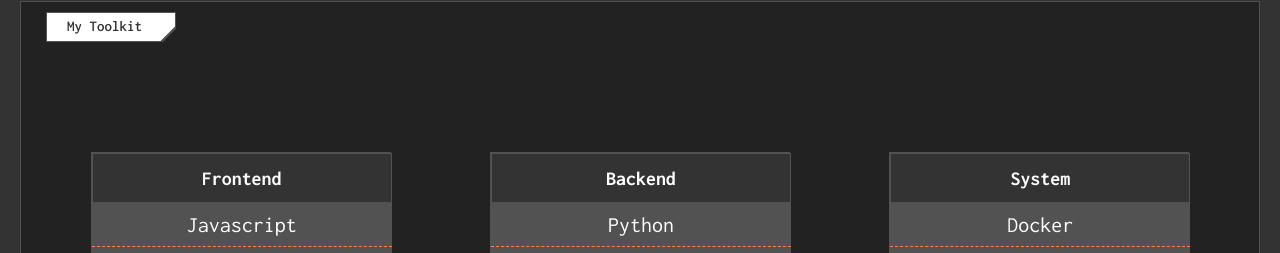
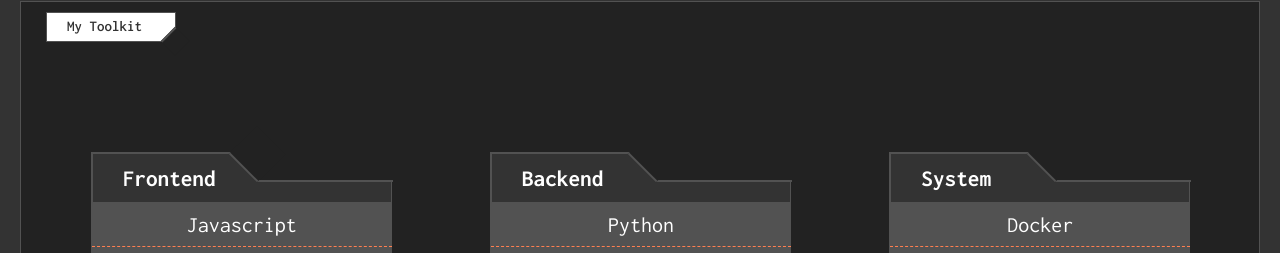
Before and after one commit to SlySkillet/scdotcom-mernV2, a React (Create React App) app in the folder frontend/: page / in a window 1280 px wide. Shown: the part 1599-1852 px from the top of the page. Built offline with nearby package versions, Linux system fonts and the light colour scheme; a web font is replaced by a local one.

Commit message:
style skill-boxes

```diff
--- a/frontend/src/components/home/home-styles.css
+++ b/frontend/src/components/home/home-styles.css
@@ -198,15 +198,57 @@ p.aboutme.aboutme2 {
   background-color: rgb(51, 51, 51);
   color: white;
   justify-self: center;
-  font-size: 24px;
+  font-size: 28px;
+  padding: 0px 30px;
   grid-row: 1;
   grid-column: 1 / 2;
   width: 100%;
   display: flex;
   flex-wrap: wrap;
-  justify-content: center;
+  justify-content: left;
   align-content: center;
   border: 1px solid rgb(82, 82, 82);
+  position: relative;
+}
+
+.skills-head::after {
+  content: "";
+  transform: rotate(45deg);
+  position: absolute;
+  left: 144px;
+  top: -20px;
+  border-bottom-width: 2px;
+  background-color: rgb(34, 34, 34);
+  height: 40px;
+  width: 40px;
+  border-style: solid;
+  box-sizing: border-box;
+  border-top: none;
+  border-left: none;
+  border-right: none;
+  border-color: rgb(82, 82, 82);
+  /* border-color: rgb(108, 108, 108); */
+  z-index: 1;
+}
+
+.skills-head::before {
+  content: "";
+  /* transform: rotate(45deg); */
+  position: absolute;
+  left: 165px;
+  top: -7px;
+  border-bottom-width: 2px;
+  background-color: rgb(34, 34, 34);
+  height: 35px;
+  width: 135px;
+  border-style: solid;
+  box-sizing: border-box;
+  border-top: none;
+  border-left: none;
+  border-right: none;
+  border-color: rgb(82, 82, 82);
+  /* border-color: rgb(108, 108, 108); */
+  z-index: 1;
 }
 
 .skills-details {
```
